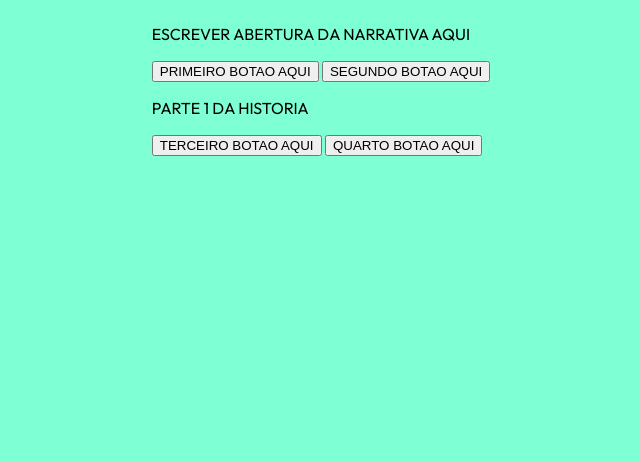
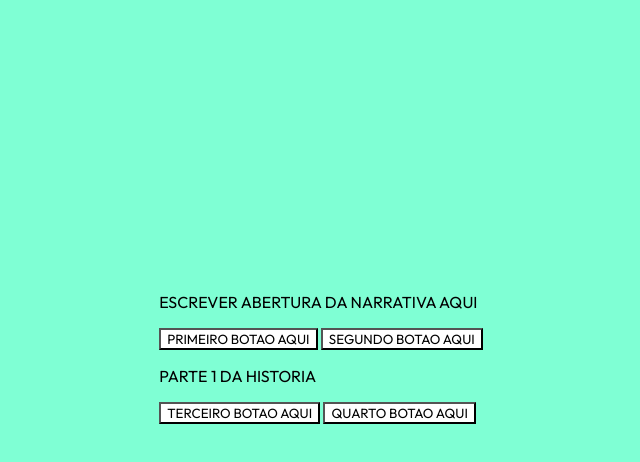
Before and after one commit to minimigui12/Uma-aventura, a plain HTML site: page index.html in a window 1280 px wide. Shown: the whole page, without its empty margins (319-959 px from the left). Drawn offline with Linux system fonts and the light colour scheme.

Commit message:
novo button

```diff
--- a/styles.css
+++ b/styles.css
@@ -5,4 +5,12 @@ body{
     display: flex;
     justify-content: center;
     align-items: center;
+    height: 700px;
+    margin: 0;
 }
+
+button{
+    background-color: white;
+    color: black;
+    font-family: "Outfit", sans-serif;
+}
```
